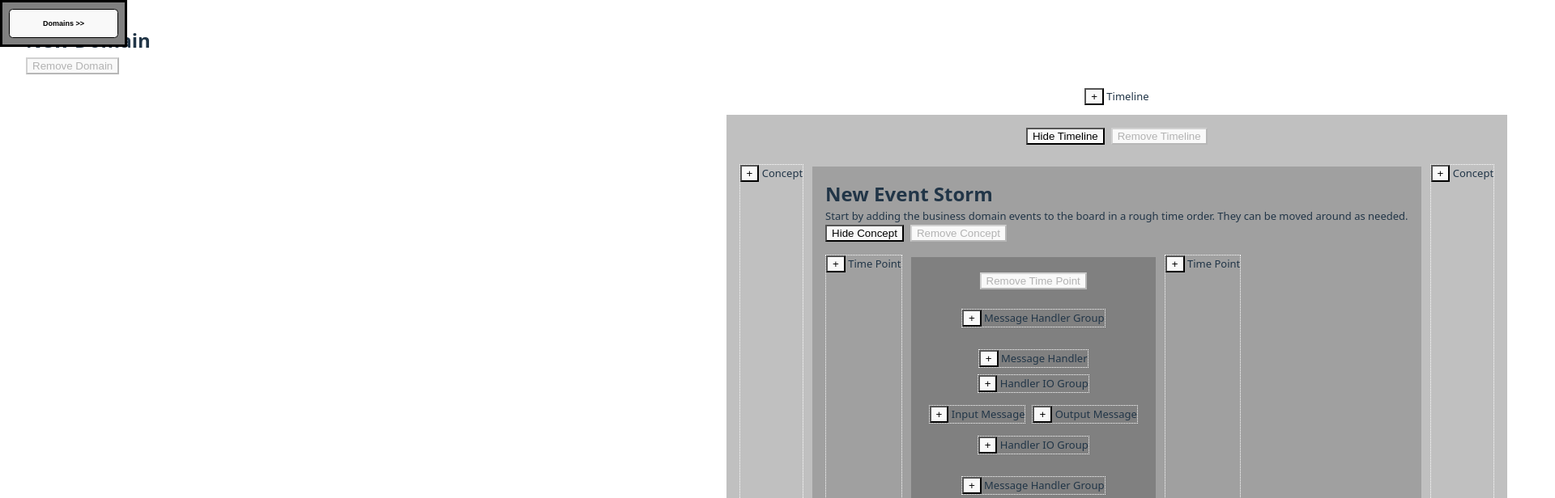
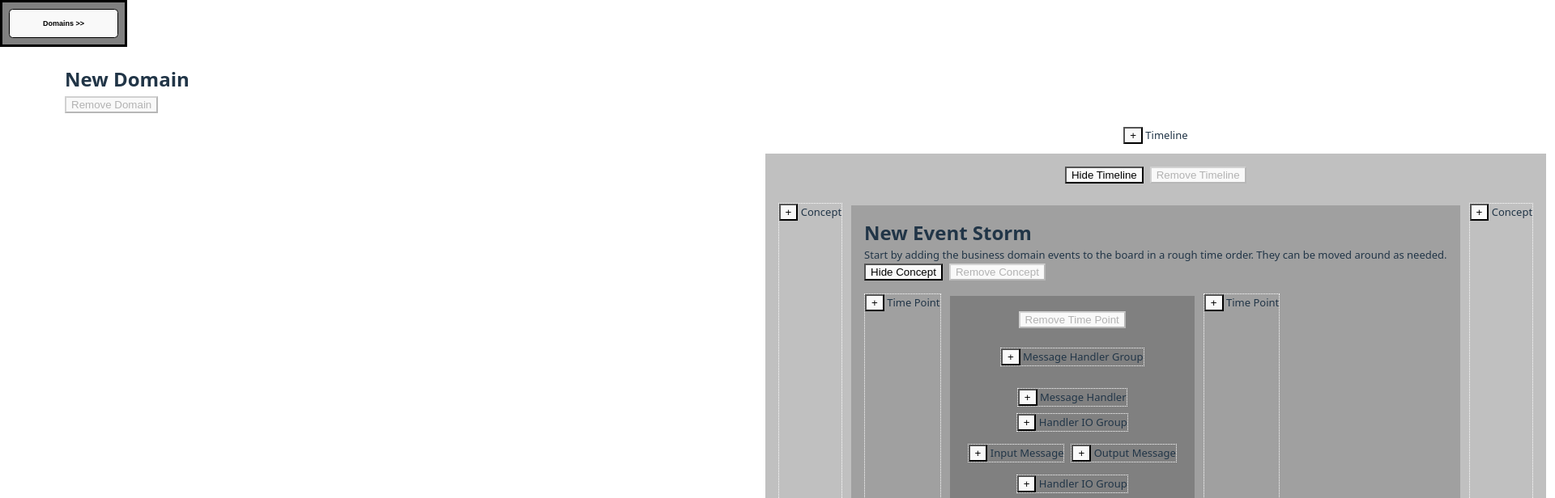
Before and after one commit to koden-km/dogma-design-board-pwa, a React (Vite) app: page / in a window 1280 px wide. Shown: the top 616 px of the page at 81% size, 1920 px wide, since content can reach past the window. Built offline with nearby package versions, Linux system fonts and the light colour scheme.

Commit message:
Add margin around top level Board component

```diff
--- a/src/features/board/Board.module.css
+++ b/src/features/board/Board.module.css
@@ -1,3 +1,7 @@
+.board {
+  margin: 3em;
+}
+
 .header {
   margin-bottom: 1em;
 }
--- a/src/features/board/components/DomainBoard.tsx
+++ b/src/features/board/components/DomainBoard.tsx
@@ -15,7 +15,7 @@ export default function DomainBoard(props: DomainBoardProps) {
   const path = useMemo<DomainPath>(() => ({ domainId: id }), [id]);
 
   return (
-    <div>
+    <div className={styles.board}>
       <div className={styles.header}>
         <h2>{name}</h2>
         <div className={styles.headerComment}>{comment}</div>
```
